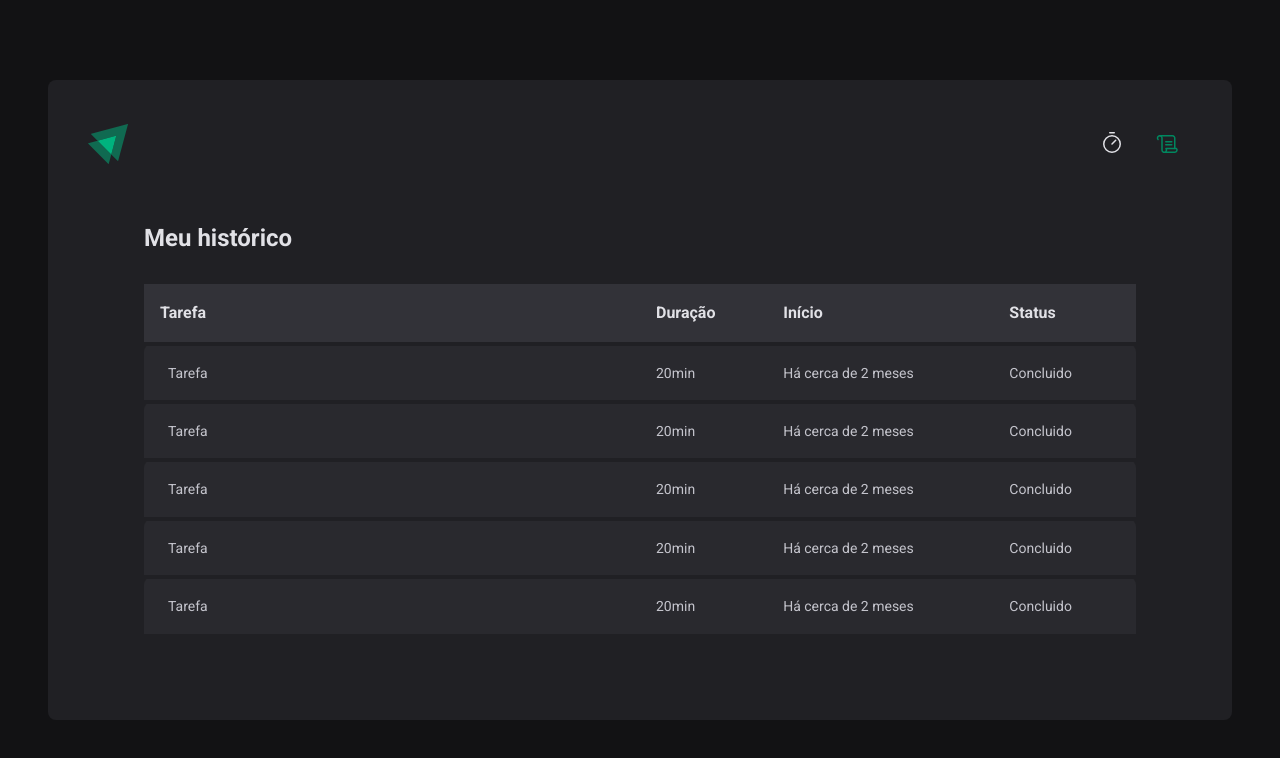
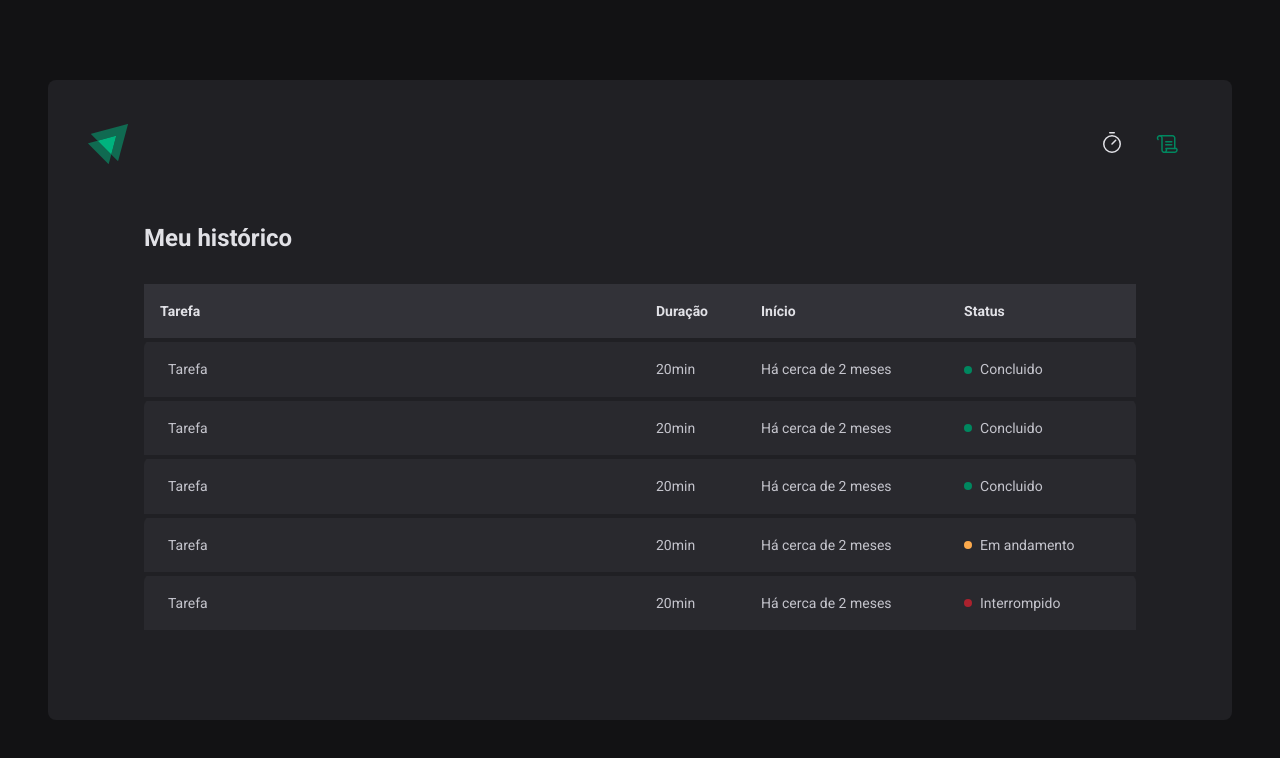
Before and after one commit to geovanarochamp/pomodoro-timer-react, a React (Vite) app: page /history in a window 1280 px wide. Shown: the top 758 px of the page. Built offline with nearby package versions, Linux system fonts and the light colour scheme.

Commit message:
add Status component on history

```diff
--- a/src/pages/History/index.tsx
+++ b/src/pages/History/index.tsx
@@ -1,4 +1,4 @@
-import { HistoryContainer, HistoryList } from './styles'
+import { HistoryContainer, HistoryList, Status } from './styles'
 
 export function History() {
 	return (
@@ -21,31 +21,41 @@
 							<td>Tarefa</td>
 							<td>20min</td>
 							<td>Há cerca de 2 meses</td>
-							<td>Concluido</td>
+							<td>
+								<Status statusColor="green">Concluido</Status>
+							</td>
 						</tr>
 						<tr>
 							<td>Tarefa</td>
 							<td>20min</td>
 							<td>Há cerca de 2 meses</td>
-							<td>Concluido</td>
+							<td>
+								<Status statusColor="green">Concluido</Status>
+							</td>
 						</tr>
 						<tr>
 							<td>Tarefa</td>
 							<td>20min</td>
 							<td>Há cerca de 2 meses</td>
-							<td>Concluido</td>
+							<td>
+								<Status statusColor="green">Concluido</Status>
+							</td>
 						</tr>
 						<tr>
 							<td>Tarefa</td>
 							<td>20min</td>
 							<td>Há cerca de 2 meses</td>
-							<td>Concluido</td>
+							<td>
+								<Status statusColor="yellow">Em andamento</Status>
+							</td>
 						</tr>
 						<tr>
 							<td>Tarefa</td>
 							<td>20min</td>
 							<td>Há cerca de 2 meses</td>
-							<td>Concluido</td>
+							<td>
+								<Status statusColor="red">Interrompido</Status>
+							</td>
 						</tr>
 					</tbody>
 				</table>
--- a/src/pages/History/styles.ts
+++ b/src/pages/History/styles.ts
@@ -28,7 +28,7 @@
 			padding: 1rem;
 			text-align: left;
 			color: ${(props) => props.theme['gray-100']};
-			font-size: 0%.875rem;
+			font-size: 0.875rem;
 			line-height: 1.6;
 		}
 
@@ -60,3 +60,26 @@
 		}
 	}
 `
+const STATUS_COLORS = {
+	yellow: 'yellow-500',
+	green: 'green-500',
+	red: 'red-500',
+} as const
+
+interface StatusProps {
+	statusColor: keyof typeof STATUS_COLORS
+}
+
+export const Status = styled.span<StatusProps>`
+	display: flex;
+	align-items: center;
+	gap: 0.5rem;
+
+	&::before {
+		content: '';
+		width: 0.5rem;
+		height: 0.5rem;
+		border-radius: 9999px;
+		background: ${(props) => props.theme[STATUS_COLORS[props.statusColor]]};
+	}
+`
```
